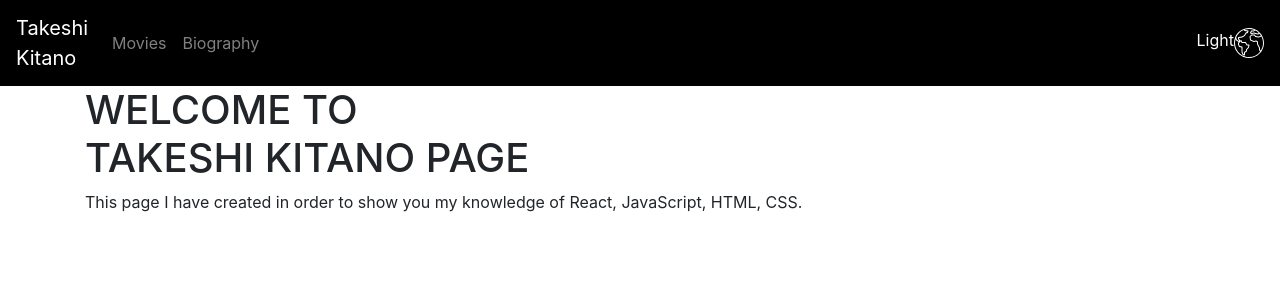
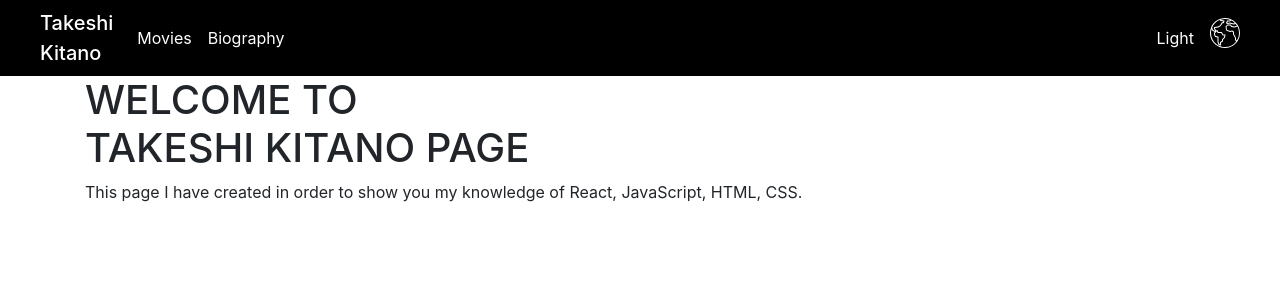
Before and after one commit to VasiliyDementyanov/TakeshiKitanoPage, a React app: page / in a window 1280 px wide. Shown: the top 300 px of the page. Built offline with nearby package versions, Linux system fonts and the light colour scheme.

Commit message:
The header component was modified 	1. Takeshi Kitano logo was written in h1 	2. Margin between buttons were changed

```diff
--- a/src/components/header/Header.js
+++ b/src/components/header/Header.js
@@ -7,62 +7,36 @@ class Header extends Component {
   render() {
     return (
             <nav className="navbar navbar-expand-lg navbar-dark" style={{backgroundColor: "#000000"}}>
-              <Link className="navbar-brand" to='/'>Takeshi<br/>Kitano</Link>
+              <Link className="navbar-brand m-0 p-0 ml-4 mr-3 h1" to='/'>Takeshi<br/>Kitano</Link>
 
-              <button className="navbar-toggler" type="button" data-toggle="collapse" data-target="#navbarSupportedContent" aria-controls="navbarSupportedContent" aria-expanded="false" aria-label="Toggle navigation">
+              <button className="navbar-toggler" type="button"
+                      data-toggle="collapse"
+                      data-target="#navbarSupportedContent"
+                      aria-controls="navbarSupportedContent" aria-expanded="false"
+                      aria-label="Toggle navigation">
                 <span className="navbar-toggler-icon"></span>
               </button>
 
               <div className="collapse navbar-collapse" id="navbarSupportedContent">
-                <ul className="navbar-nav mr-auto">
-                  <li className="nav-item">
+                <ul className="navbar-nav">
+                  <li className="nav-item active">
                     <Link className="nav-link" to='/Movies'>Movies</Link>
                   </li>
-                  <li className="nav-item">
+                  <li className="nav-item active">
                     <Link className="nav-link" to='/Biography'>Biography</Link>
                   </li>
                 </ul>
-                <ul className="navbar-nav flex-row ml-md-auto d-none d-md-flex">
-                  <li className="nav-item" style={{color: "#ffffff"}}>Light</li>
+                <ul className="navbar-nav ml-auto mr-4">
+                  <li className="nav-item active mr-2" style={{color: "#ffffff"}}>
+                    <a className="nav-link">Light</a>
+                  </li>
                   <li className="nav-item">
-                    <img src={GlobeIcon} style={{fill: "red"}} width="30" height="30" className="my-2 my-sm-0" alt="GlobeIcon"></img>
+                    <img src={GlobeIcon} width="30" height="30" className="" alt="GlobeIcon"></img>
                   </li>
                 </ul>
               </div>
             </nav>
-
-            // <Link className="navbar-brand" to='/Choice'><div>Takeshi<br/>Kitano</div></Link>
-            // <a className="navbar-brand" href="#">Takeshi<br/>Kitano</a>
-            //   <div className="collapse navbar-collapse" id="navbarSupportedContent">
-            //     <ul className="navbar-nav mr-auto">
-            //       <li className="nav-item active">
-            //         <a className="nav-link" href="#">Home <span className="sr-only">(current)</span></a>
-            //       </li>
-            //       <li className="nav-item">
-            //         <a className="nav-link" href="#">Link</a>
-            //       </li>
-            //       <li className="nav-item dropdown">
-            //         <a className="nav-link dropdown-toggle" href="#" id="navbarDropdown" role="button" data-toggle="dropdown" aria-haspopup="true" aria-expanded="false">
-            //           Dropdown
-            //         </a>
-            //         <div className="dropdown-menu" aria-labelledby="navbarDropdown">
-            //           <a className="dropdown-item" href="#">Action</a>
-            //           <a className="dropdown-item" href="#">Another action</a>
-            //           <div className="dropdown-divider"></div>
-            //           <a className="dropdown-item" href="#">Something else here</a>
-            //         </div>
-            //       </li>
-            //       <li className="nav-item">
-            //         <a className="nav-link disabled" href="#" tabindex="-1" aria-disabled="true">Disabled</a>
-            //       </li>
-            //     </ul>
-            //     <form className="form-inline my-2 my-lg-0">
-            //       <input className="form-control mr-sm-2" type="search" placeholder="Search" aria-label="Search">
-            //       <button className="btn btn-outline-success my-2 my-sm-0" type="submit">Search</button>
-            //     </form>
-            //   </div>
     );
   }
 }
-
 export default Header;
--- a/src/components/movies/Movies.scss
+++ b/src/components/movies/Movies.scss
@@ -44,7 +44,7 @@
 	font-family: 'Noto Sans JP', sans-serif;
 	font-size: 8vw;
 	font-weight: 400;
-  text-transform: uppercase;
+  	text-transform: uppercase;
 	color: white;
 }
 
```
